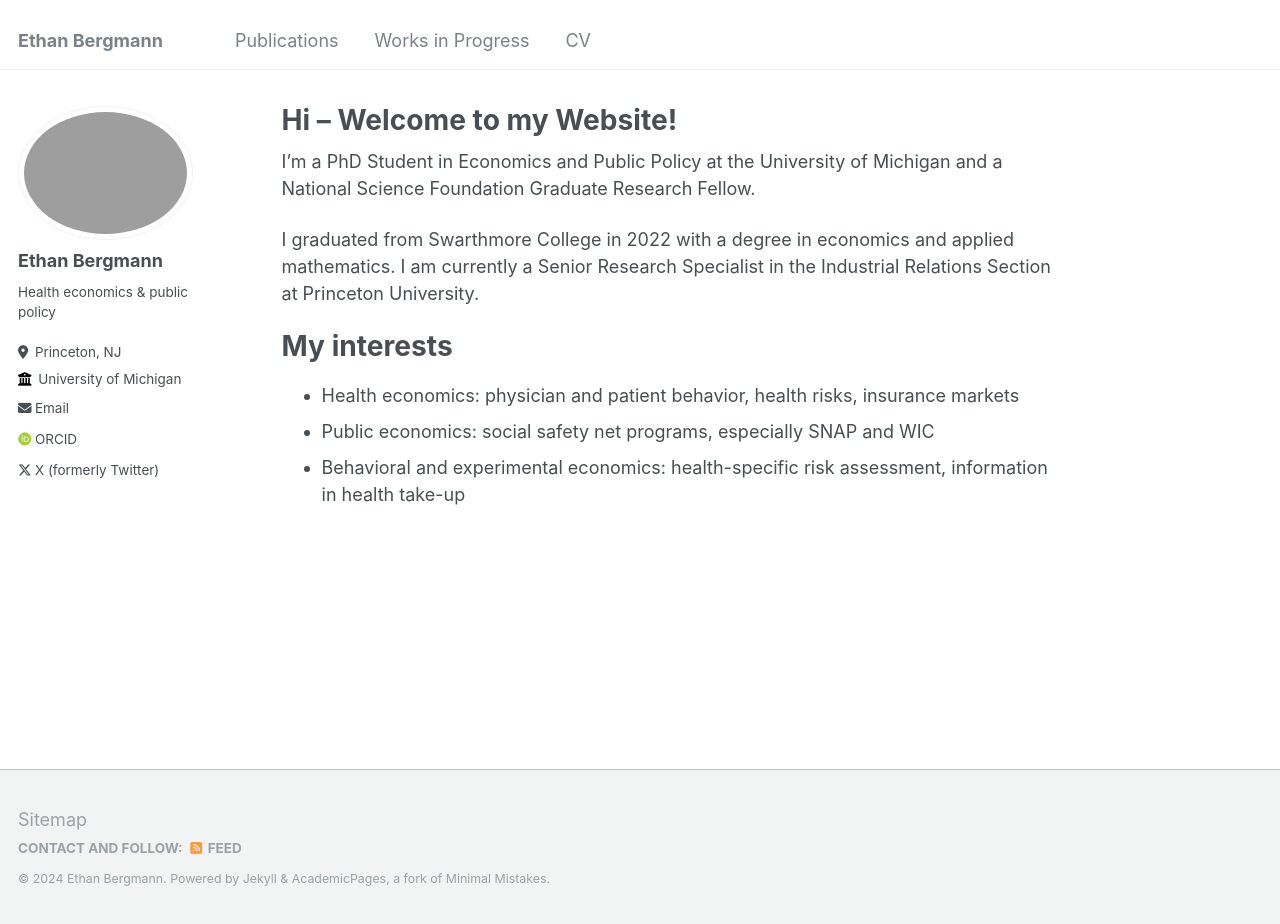
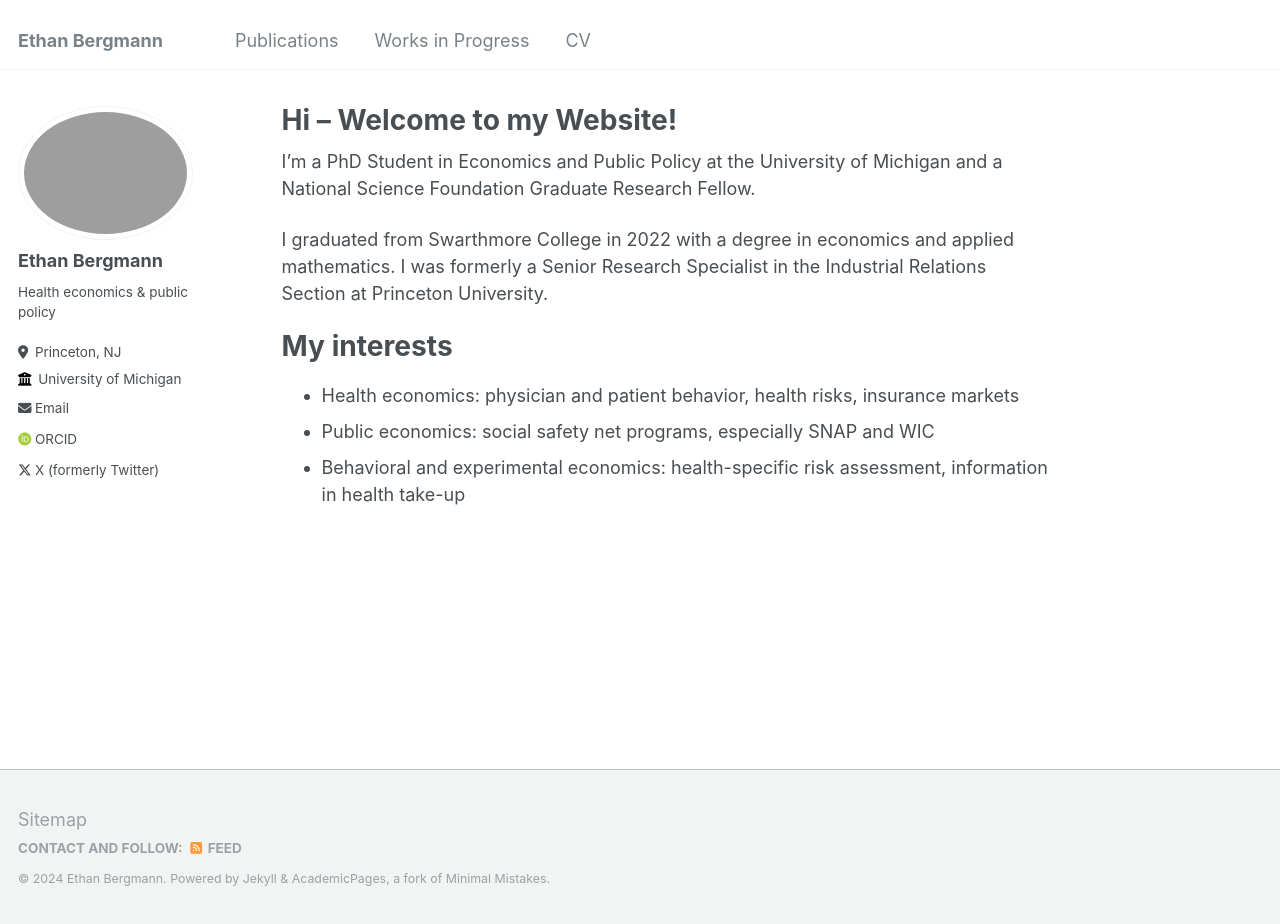
Before and after one commit to ethankbergmann/ethankbergmann.github.io, a Jekyll site: the page built from _pages/about.md, in a window 1280 px wide and 924 px high. Built offline with Jekyll 4.4.1, drawn with Linux system fonts in a browser that asks for light colours; some web fonts are replaced.

Commit message:
Update about.md

```diff
--- a/_pages/about.md
+++ b/_pages/about.md
@@ -9,7 +9,7 @@ redirect_from:
 
 I'm a PhD Student in Economics and Public Policy at the University of Michigan and a National Science Foundation Graduate Research Fellow.
 
-I graduated from Swarthmore College in 2022 with a degree in economics and applied mathematics. I am currently a Senior Research Specialist in the Industrial Relations Section at Princeton University.
+I graduated from Swarthmore College in 2022 with a degree in economics and applied mathematics. I was formerly a Senior Research Specialist in the Industrial Relations Section at Princeton University.
 
 My interests
 ======
```
